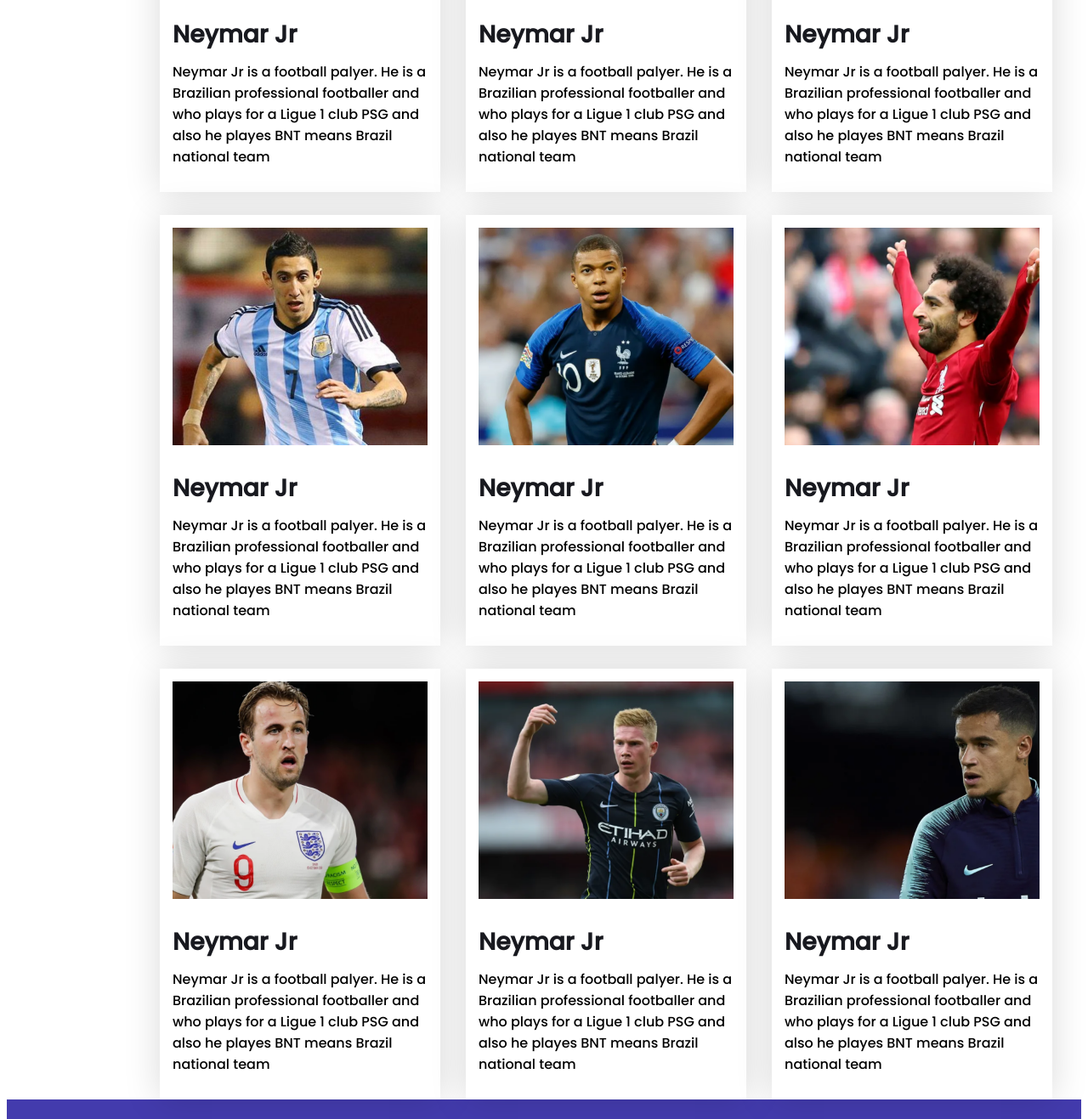
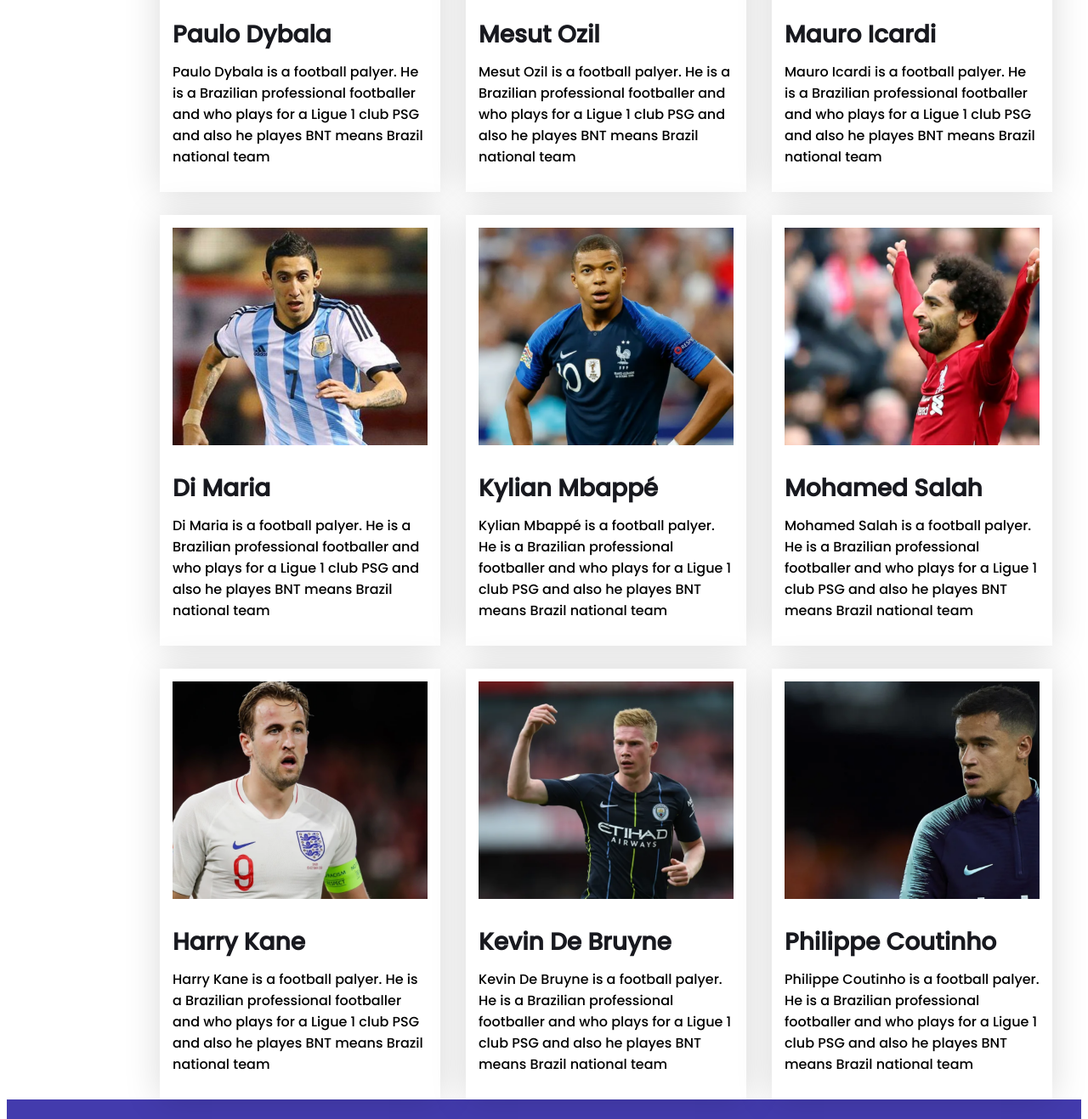
Before and after one commit to mdatikHasan/Responsive-Football, a plain HTML site: page index.html in a window 1280 px wide. Shown: the part 1570-2887 px from the top of the page at 85% size. Drawn offline with Linux system fonts and the light colour scheme.

Commit message:
name change

```diff
--- a/index.html
+++ b/index.html
@@ -50,8 +50,8 @@
                         <img src="images/players/player-2.png" alt="">
                     </div>
                     <div class="blog-info">
-                        <h2>Neymar Jr</h2>
-                        <p>Neymar Jr is a football palyer. He is a Brazilian professional footballer and who plays
+                        <h2>Lionel Messi</h2>
+                        <p>Lionel Messi is a football palyer. He is a Brazilian professional footballer and who plays
                             for a
                             Ligue 1 club PSG and also he playes BNT means Brazil national team</p>
                     </div>
@@ -61,8 +61,8 @@
                         <img src="images/players/player-3.png" alt="">
                     </div>
                     <div class="blog-info">
-                        <h2>Neymar Jr</h2>
-                        <p>Neymar Jr is a football palyer. He is a Brazilian professional footballer and who plays
+                        <h2>Cristiano Ronaldo</h2>
+                        <p>Cristiano Ronaldo is a football palyer. He is a Brazilian professional footballer and who plays
                             for a
                             Ligue 1 club PSG and also he playes BNT means Brazil national team</p>
                     </div>
@@ -72,8 +72,8 @@
                         <img src="images/players/player-4.png" alt="">
                     </div>
                     <div class="blog-info">
-                        <h2>Neymar Jr</h2>
-                        <p>Neymar Jr is a football palyer. He is a Brazilian professional footballer and who plays
+                        <h2>Paulo Dybala</h2>
+                        <p>Paulo Dybala is a football palyer. He is a Brazilian professional footballer and who plays
                             for a
                             Ligue 1 club PSG and also he playes BNT means Brazil national team</p>
                     </div>
@@ -83,8 +83,8 @@
                         <img src="images/players/player-5.png" alt="">
                     </div>
                     <div class="blog-info">
-                        <h2>Neymar Jr</h2>
-                        <p>Neymar Jr is a football palyer. He is a Brazilian professional footballer and who plays
+                        <h2>Mesut Ozil </h2>
+                        <p>Mesut Ozil  is a football palyer. He is a Brazilian professional footballer and who plays
                             for a
                             Ligue 1 club PSG and also he playes BNT means Brazil national team</p>
                     </div>
@@ -94,8 +94,8 @@
                         <img src="images/players/player-6.png" alt="">
                     </div>
                     <div class="blog-info">
-                        <h2>Neymar Jr</h2>
-                        <p>Neymar Jr is a football palyer. He is a Brazilian professional footballer and who plays
+                        <h2>Mauro Icardi </h2>
+                        <p>Mauro Icardi  is a football palyer. He is a Brazilian professional footballer and who plays
                             for a
                             Ligue 1 club PSG and also he playes BNT means Brazil national team</p>
                     </div>
@@ -105,8 +105,8 @@
                         <img src="images/players/player-7.png" alt="">
                     </div>
                     <div class="blog-info">
-                        <h2>Neymar Jr</h2>
-                        <p>Neymar Jr is a football palyer. He is a Brazilian professional footballer and who plays
+                        <h2>Di Maria</h2>
+                        <p>Di Maria is a football palyer. He is a Brazilian professional footballer and who plays
                             for a
                             Ligue 1 club PSG and also he playes BNT means Brazil national team</p>
                     </div>
@@ -116,8 +116,8 @@
                         <img src="images/players/player-8.png" alt="">
                     </div>
                     <div class="blog-info">
-                        <h2>Neymar Jr</h2>
-                        <p>Neymar Jr is a football palyer. He is a Brazilian professional footballer and who plays
+                        <h2>Kylian Mbappé</h2>
+                        <p>Kylian Mbappé is a football palyer. He is a Brazilian professional footballer and who plays
                             for a
                             Ligue 1 club PSG and also he playes BNT means Brazil national team</p>
                     </div>
@@ -127,8 +127,8 @@
                         <img src="images/players/player-9.png" alt="">
                     </div>
                     <div class="blog-info">
-                        <h2>Neymar Jr</h2>
-                        <p>Neymar Jr is a football palyer. He is a Brazilian professional footballer and who plays
+                        <h2>Mohamed Salah</h2>
+                        <p>Mohamed Salah is a football palyer. He is a Brazilian professional footballer and who plays
                             for a
                             Ligue 1 club PSG and also he playes BNT means Brazil national team</p>
                     </div>
@@ -138,8 +138,8 @@
                         <img src="images/players/player-10.png" alt="">
                     </div>
                     <div class="blog-info">
-                        <h2>Neymar Jr</h2>
-                        <p>Neymar Jr is a football palyer. He is a Brazilian professional footballer and who plays
+                        <h2>Harry Kane</h2>
+                        <p>Harry Kane is a football palyer. He is a Brazilian professional footballer and who plays
                             for a
                             Ligue 1 club PSG and also he playes BNT means Brazil national team</p>
                     </div>
@@ -149,8 +149,8 @@
                         <img src="images/players/player-11.png" alt="">
                     </div>
                     <div class="blog-info">
-                        <h2>Neymar Jr</h2>
-                        <p>Neymar Jr is a football palyer. He is a Brazilian professional footballer and who plays
+                        <h2>Kevin De Bruyne</h2>
+                        <p>Kevin De Bruyne is a football palyer. He is a Brazilian professional footballer and who plays
                             for a
                             Ligue 1 club PSG and also he playes BNT means Brazil national team</p>
                     </div>
@@ -160,8 +160,8 @@
                         <img src="images/players/player-12.png" alt="">
                     </div>
                     <div class="blog-info">
-                        <h2>Neymar Jr</h2>
-                        <p>Neymar Jr is a football palyer. He is a Brazilian professional footballer and who plays
+                        <h2>Philippe Coutinho</h2>
+                        <p>Philippe Coutinho is a football palyer. He is a Brazilian professional footballer and who plays
                             for a
                             Ligue 1 club PSG and also he playes BNT means Brazil national team</p>
                     </div>
@@ -197,21 +197,21 @@
             </div>
             <div class="country">
                 <div class="flag">
-                    <img src="images/argentina.png" alt="">
+                    <img src="images/brazil.png" alt="">
                 </div>
                 <div class="country-info">
-                    <h3>Argentnia</h3>
-                    <p>2021 win Argentnia cofa america cups.against Brazil</p>
+                    <h3>Brazil</h3>
+                    <p>2019 win Brazil cofa america cups.against Brazil</p>
                     <a href="">Know History</a>
                 </div>
             </div>
             <div class="country">
                 <div class="flag">
-                    <img src="images/argentina.png" alt="">
+                    <img src="images/colombia.jpg" alt="">
                 </div>
                 <div class="country-info">
-                    <h3>Argentnia</h3>
-                    <p>2021 win Argentnia cofa america cups.against Brazil</p>
+                    <h3>Colombia</h3>
+                    <p>2017 win Colombia cofa america cups.against Brazil</p>
                     <a href="">Know History</a>
                 </div>
             </div>
```
